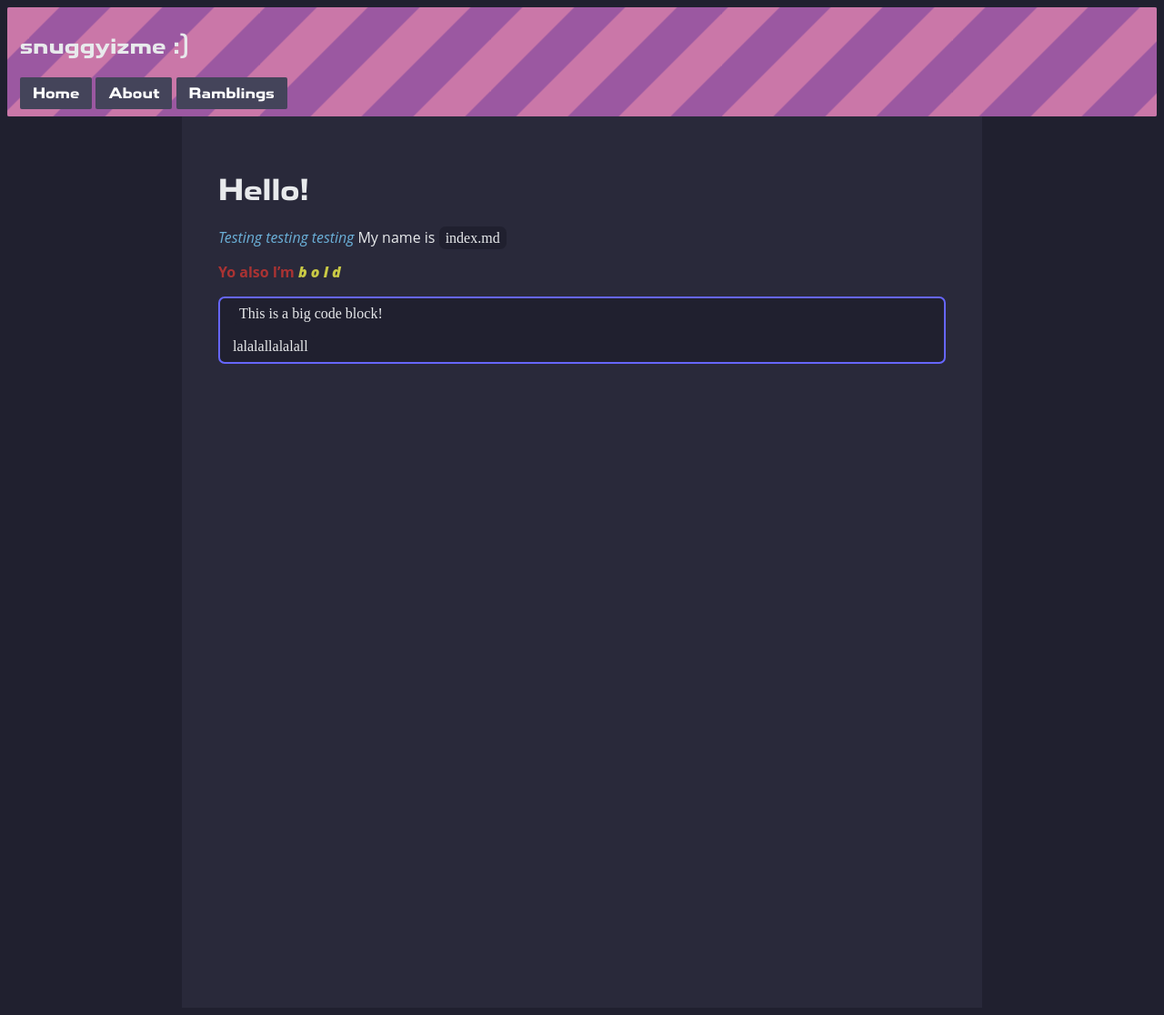
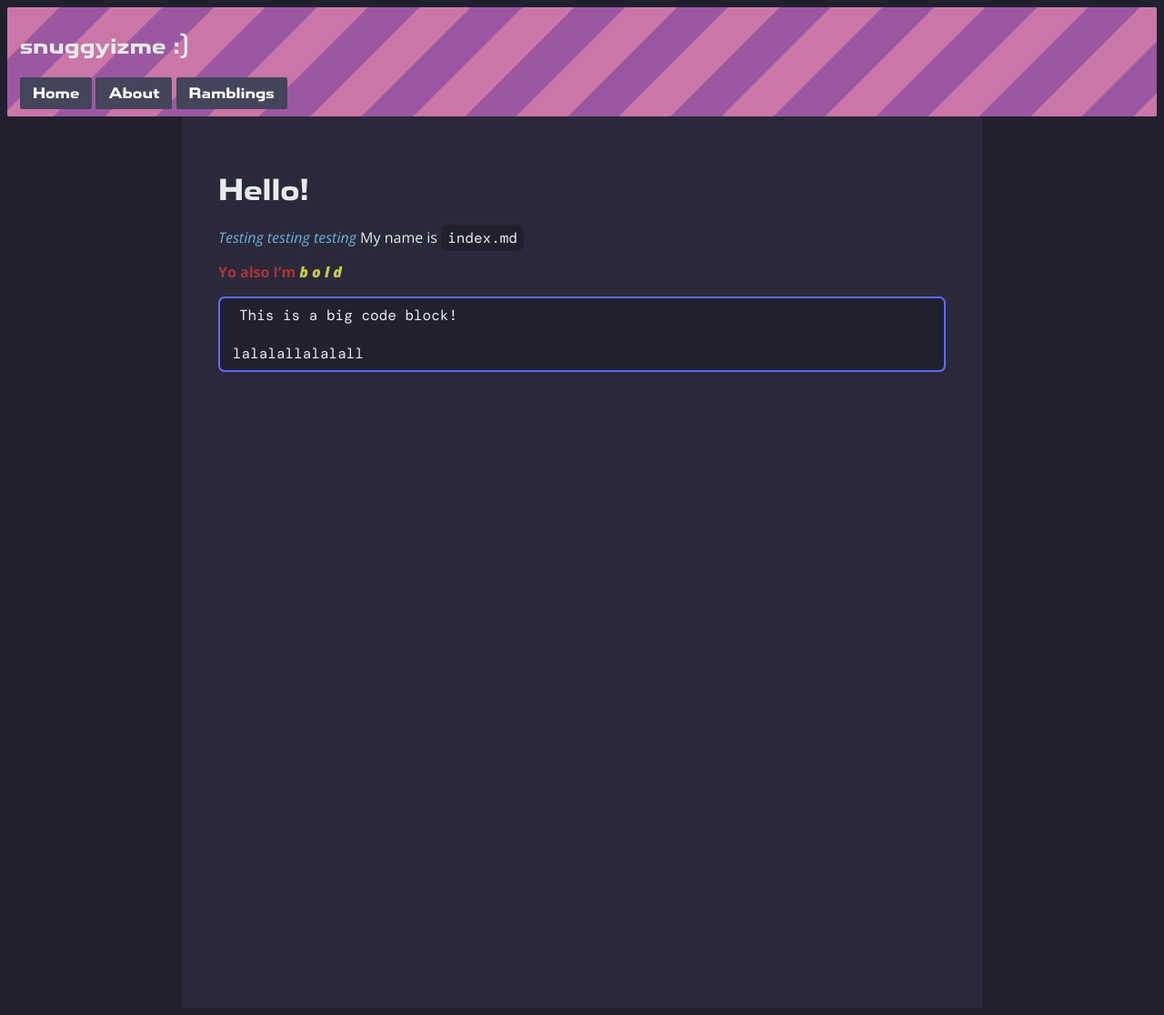
Before and after one commit to snuggyizme/snuggyizme.github.io, a Jekyll site: the page built from index.md, in a window 1280 px wide. Shown: the whole page at 91% size. Built offline with Jekyll 4.4.1, drawn with Linux system fonts in a browser that asks for light colours; some web fonts are replaced.

Commit message:
Mnoospace

```diff
--- a/assets/css/style.css
+++ b/assets/css/style.css
@@ -1,14 +1,15 @@
+/* Open Sans */
+@import url('https://fonts.googleapis.com/css2?family=Open+Sans:ital,wdth,wght@0,87.5,300..800;1,87.5,300..800&display=swap');
+
+/* Dm Mono */
+@import url('https://fonts.googleapis.com/css2?family=DM+Mono:ital,wght@0,300;0,400;0,500;1,300;1,400;1,500&display=swap');
+
 /* Toxigenesis Bd */
 @font-face {
     font-family: "toxigenesis bd";
     src: url("/assets/fonts/toxigenesis\ bd.otf") format("opentype");
 }
 
-/* Open Sans */
-@import url('https://fonts.googleapis.com/css2?family=Open+Sans:ital,wdth,wght@0,87.5,300..800;1,87.5,300..800&display=swap');
-
-/* Dm Mono */
-@import url('https://fonts.googleapis.com/css2?family=DM+Mono:ital,wght@0,300;0,400;0,500;1,300;1,400;1,500&display=swap');
 
 main {
     background: #29293a;
@@ -122,7 +123,7 @@ pre {
     padding: 8px 14px;
     border-radius:  7px;
     border: 2px solid #6666ff;
-    font-family: "Dm Mono";
+    font-family: "Dm Mono", monospace;
 }
 
 /* Inline code */
@@ -130,5 +131,5 @@ code {
     background: #20202f;
     padding: 4px 7px;
     border-radius:  7px;
-    font-family: "Dm Mono";
+    font-family: "DM Mono", monospace;
 }
```
